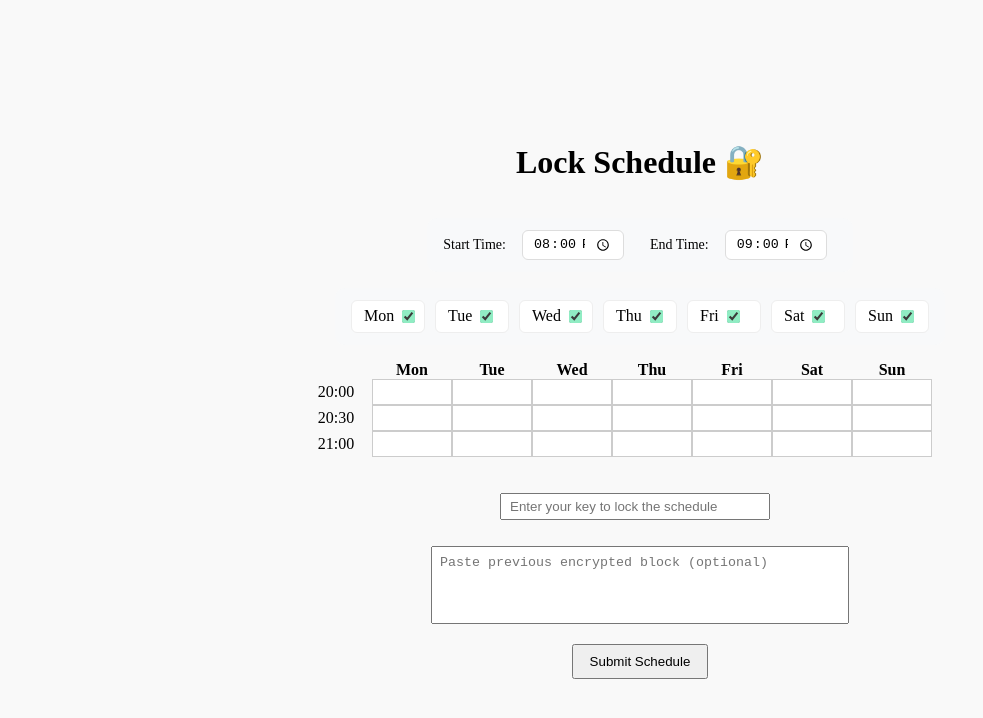
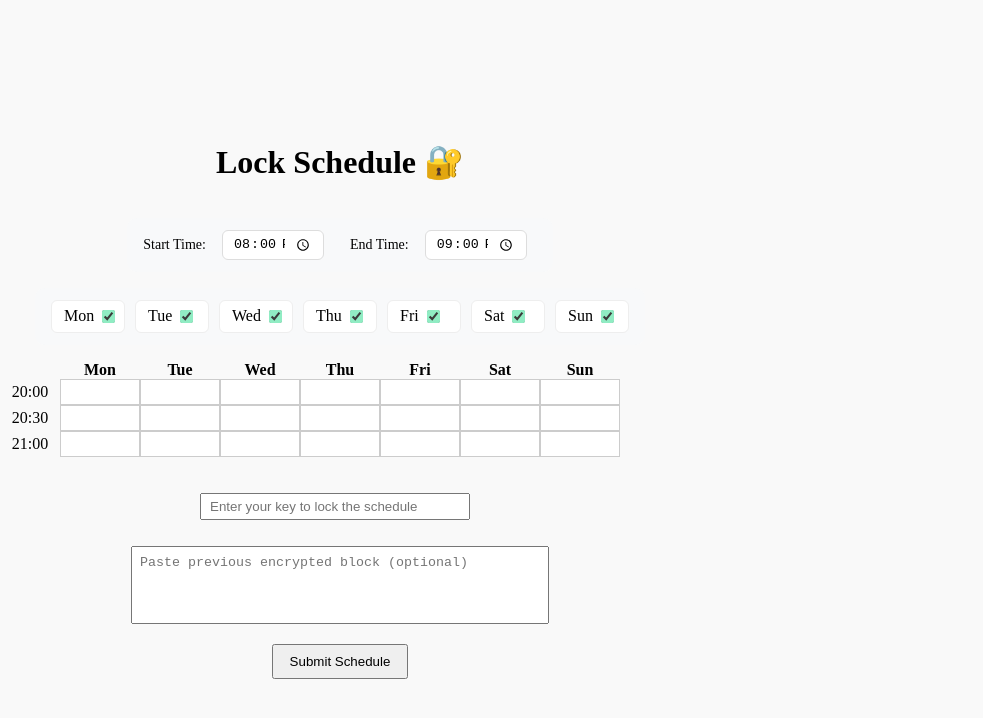
Before and after one commit to eruzetaien/schedulock, a Vue app: page /#/lock in a window 1280 px wide. Shown: the top 718 px of the page, without its empty margins (0-983 px from the left). Built offline with nearby package versions, Linux system fonts and the light colour scheme.

Commit message:
feat: provide responsive layout for mobile and dekstop

```diff
--- a/src/components/Schedule.vue
+++ b/src/components/Schedule.vue
@@ -68,7 +68,7 @@
   <div
     class="grid"
     :style="{
-        gridTemplateColumns: `72px repeat(${props.days.length}, 80px)`
+        gridTemplateColumns: `60px repeat(${props.days.length}, 80px)`
     }"
   >
     <div></div>
--- a/src/pages/SubmitPage.vue
+++ b/src/pages/SubmitPage.vue
@@ -177,7 +177,9 @@
 
 <template>
   <div class="container">
-    <div class="app">
+    <div class="layout">
+
+      <div class="left">
         <h1>Lock Schedule 🔐</h1>
 
         <div class="times-section">
@@ -243,6 +245,10 @@
           Submit Schedule
         </button>
 
+      </div>
+
+      <!-- Output -->
+      <div class="right">
         <div v-if="outputBlock" class="output-section">
           <h3>Encrypted Block</h3>
 
@@ -268,6 +274,8 @@
             Copy
           </button>
         </div>
+      </div>
+
 
     </div>
   </div>
@@ -302,7 +310,7 @@
 }
 
 .key-box {
-  max-width: 400px;
+  width: 400px;
   padding: 8px 12px;
   background: #f4f4f4;
   border-radius: 6px;
--- a/src/pages/UnlockPage.vue
+++ b/src/pages/UnlockPage.vue
@@ -104,8 +104,8 @@
 
 <template>
   <div class="container">
-    <div class="app">
-
+    <div class="layout">
+      <div class="left">
         <h1>Unlock Schedule 🔓</h1>
 
         <textarea
@@ -124,6 +124,9 @@
           Unlock & See The Result
         </button>
 
+      </div>
+
+      <div class="right">
         <div v-if="isUnlocking" class="progress">
           Decrypting block {{ progress }} / {{ totalBlocks }}
         </div>
@@ -144,6 +147,8 @@
             :readonly="true"
           />
         </div>
+      </div>
+
 
     </div>
   </div>
--- a/src/styles.css
+++ b/src/styles.css
@@ -9,18 +9,48 @@
 }
 
 .container {
-  width: 100vw;
+  min-width: 100dvw;
   display: flex;
-  justify-content: center;  /* horizontal */
-  align-items: center;      /* vertical */
-  background-color: #f9f9f9;
+  justify-content: center;
+  align-items: center;
 }
 
-.app {
+.layout {
+  width: 100%;
+  display: flex;
+  flex-direction: column;
+  justify-content: center;
+  align-items: center;
+  gap: 48px 0px
+}
+
+.left, .right{
   display: flex;
   flex-direction: column;
   align-items: center;
-  gap: 16px;
+  justify-content: center;
+  gap: 16px 0px
+}
+
+/* desktop */
+@media (min-width: 1280px) {
+  body {
+    overflow-x: hidden;
+  }
+
+  .layout {
+    flex-direction: row;
+    align-items: stretch;
+    padding: 24px 0px;
+  }
+
+  .left {
+    flex: 1;
+  }
+
+  .right {
+    flex: 1;
+  }
 }
 
 input {
```
Lines whose indentation alone changed are shown as unchanged.
